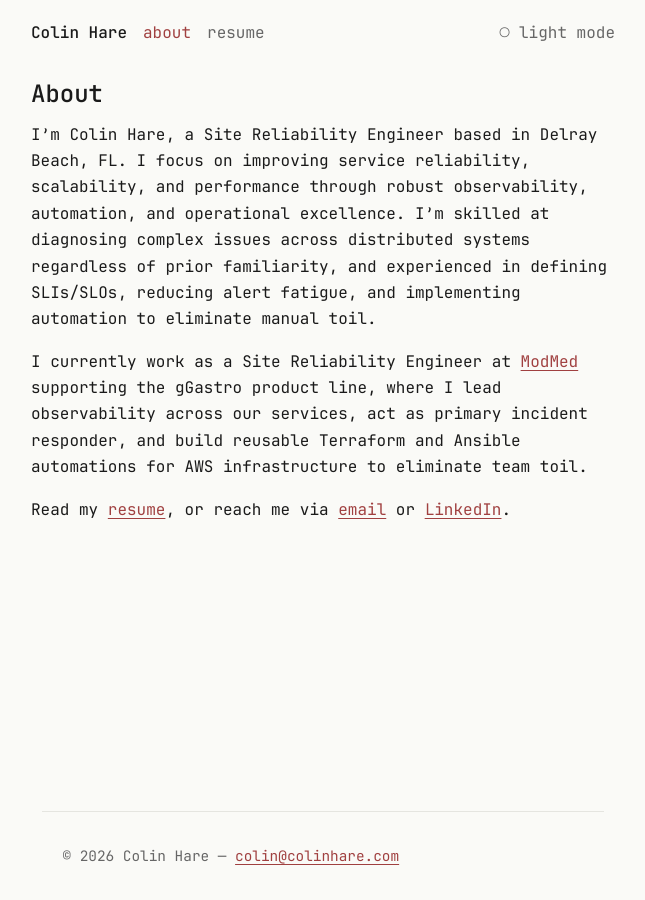
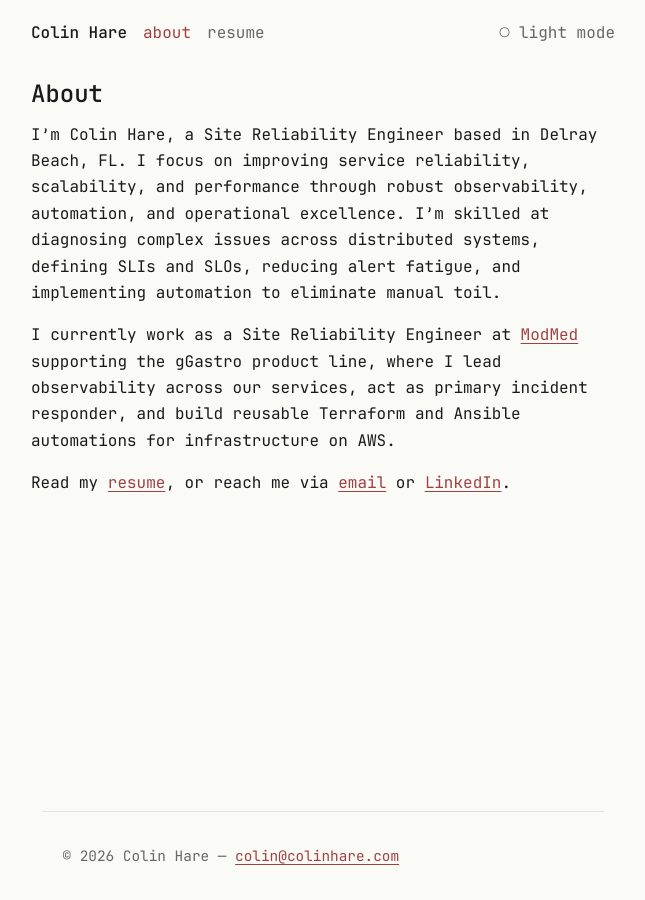
Before and after one commit to cthare/cthare.github.io, a Jekyll site: the page built from index.md, in a window 1280 px wide. Shown: the whole page, without its empty margins (317-962 px from the left). Built offline with Jekyll 4.4.1, drawn with Linux system fonts in a browser that asks for light colours.

Commit message:
404 fix + index edit

```diff
--- a/index.md
+++ b/index.md
@@ -4,8 +4,8 @@ title: About
 permalink: /
 ---
 
-I'm Colin Hare, a Site Reliability Engineer based in Delray Beach, FL. I focus on improving service reliability, scalability, and performance through robust observability, automation, and operational excellence. I'm skilled at diagnosing complex issues across distributed systems regardless of prior familiarity, and experienced in defining SLIs/SLOs, reducing alert fatigue, and implementing automation to eliminate manual toil.
+I'm Colin Hare, a Site Reliability Engineer based in Delray Beach, FL. I focus on improving service reliability, scalability, and performance through robust observability, automation, and operational excellence. I’m skilled at diagnosing complex issues across distributed systems, defining SLIs and SLOs, reducing alert fatigue, and implementing automation to eliminate manual toil.
 
-I currently work as a Site Reliability Engineer at [ModMed](https://www.modmed.com) supporting the gGastro product line, where I lead observability across our services, act as primary incident responder, and build reusable Terraform and Ansible automations for AWS infrastructure to eliminate team toil.
+I currently work as a Site Reliability Engineer at [ModMed](https://www.modmed.com) supporting the gGastro product line, where I lead observability across our services, act as primary incident responder, and build reusable Terraform and Ansible automations for infrastructure on AWS.
 
 Read my [resume](/resume/), or reach me via [email](mailto:colin@colinhare.com) or [LinkedIn](https://www.linkedin.com/in/colinhare).
```
Also changed, not shown: 404.html (deleted, +0 -7 lines).
